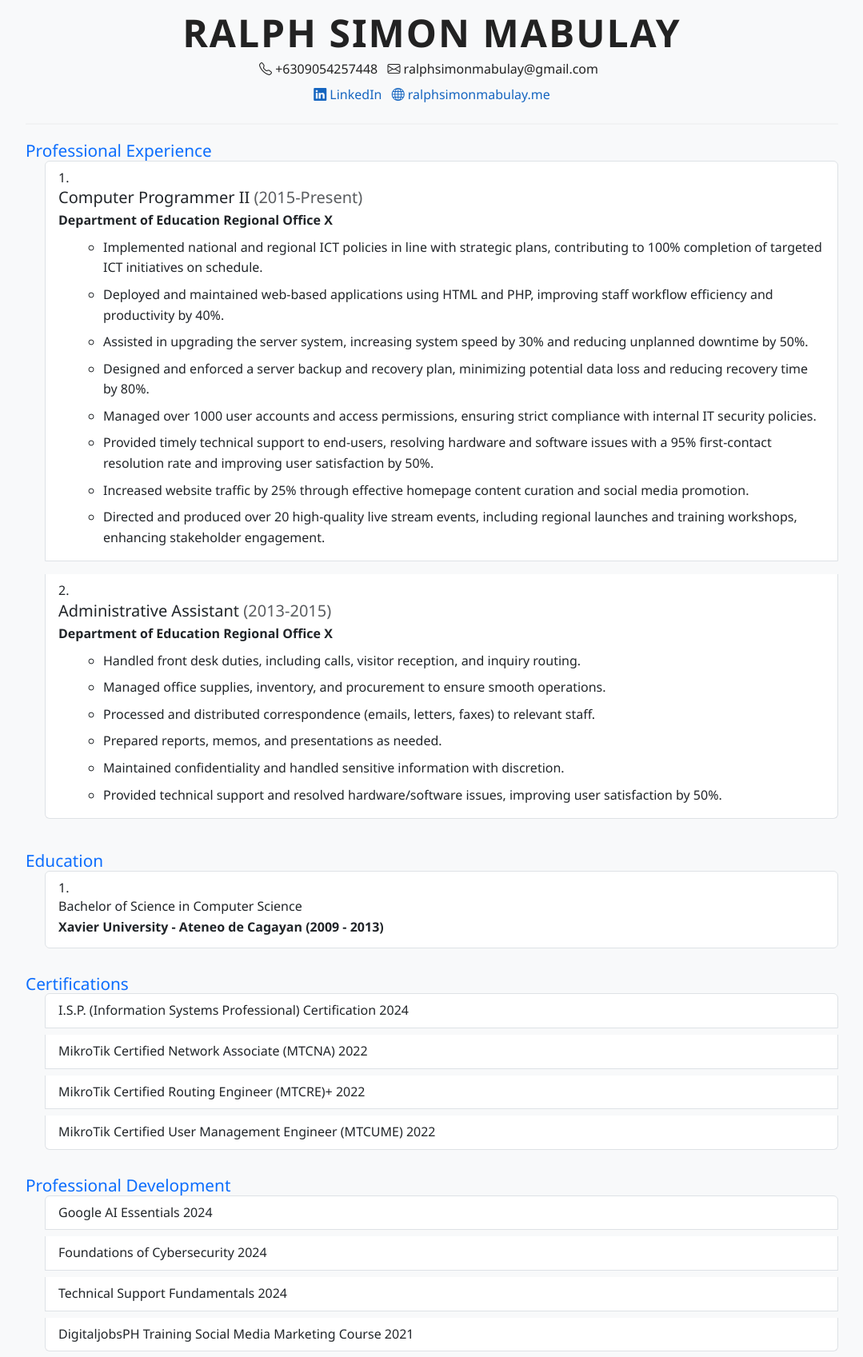
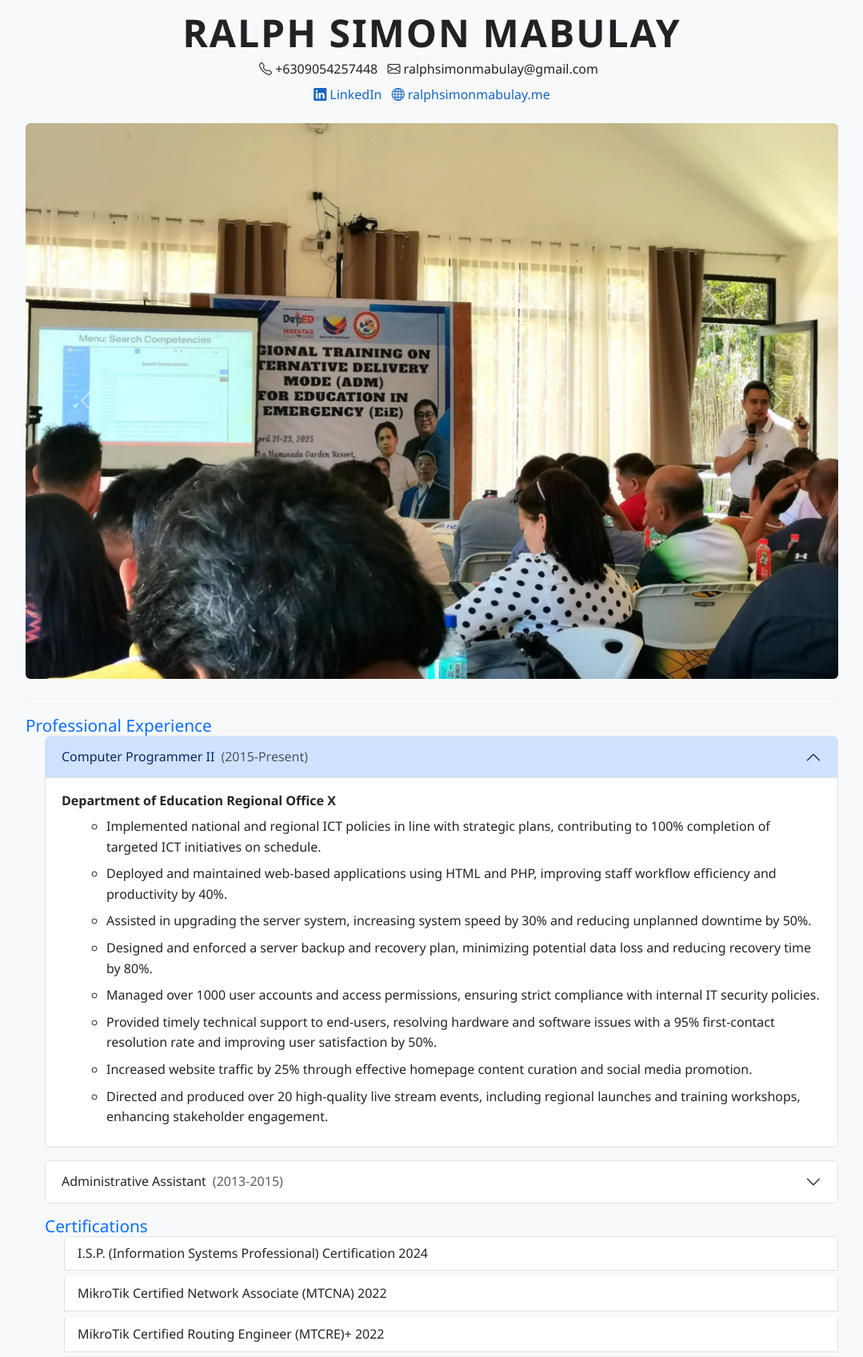
Before and after one commit to ChampRedRalph/ChampRedRalph.github.io, a PHP site: page / in a window 1280 px wide. Shown: the part 232-1929 px from the top of the page at 80% size, without its empty margins (100-1179 px from the left). Run offline with PHP 8.4, Linux system fonts and the light colour scheme.

Commit message:
Updated index
- boostrap carrousel and images

```diff
--- a/index.html
+++ b/index.html
@@ -57,13 +57,49 @@
                 </a>
             </div>
         </div>
+
+        <!-- Place the carousel here -->
+        <div id="profileCarousel" class="carousel slide mb-4" data-bs-ride="carousel">
+            <div class="carousel-inner">
+                <div class="carousel-item active">
+                    <img src="img/1.jpg" class="d-block w-100 rounded" alt="Sample 1">
+                </div>
+                <div class="carousel-item">
+                    <img src="img/2.jpg" class="d-block w-100 rounded" alt="Sample 2">
+                </div>
+                <div class="carousel-item">
+                    <img src="img/3.jpg" class="d-block w-100 rounded" alt="Sample 3">
+                </div>
+                <div class="carousel-item">
+                    <img src="img/4.jpg" class="d-block w-100 rounded" alt="Sample 3">
+                </div>
+                <div class="carousel-item">
+                    <img src="img/5.jpg" class="d-block w-100 rounded" alt="Sample 3">
+                </div>
+            </div>
+            <button class="carousel-control-prev" type="button" data-bs-target="#profileCarousel" data-bs-slide="prev">
+                <span class="carousel-control-prev-icon"></span>
+                <span class="visually-hidden">Previous</span>
+            </button>
+            <button class="carousel-control-next" type="button" data-bs-target="#profileCarousel" data-bs-slide="next">
+                <span class="carousel-control-next-icon"></span>
+                <span class="visually-hidden">Next</span>
+            </button>
+        </div>
         <hr>
 
         <section class="mb-4">
             <h2 class="text-primary">Professional Experience</h2>
             <ol class="list-group list-group-numbered">
-                <li class="list-group-item mb-3">
-                    <h3 class="h5 mb-1">Computer Programmer II <span class="text-muted">(2015-Present)</span></h3>
+                <div class="accordion mb-3" id="experienceAccordion">
+                    <div class="accordion-item">
+                        <h2 class="accordion-header" id="headingProgrammer">
+                            <button class="accordion-button" type="button" data-bs-toggle="collapse" data-bs-target="#collapseProgrammer" aria-expanded="true" aria-controls="collapseProgrammer">
+                                Computer Programmer II <span class="text-muted ms-2">(2015-Present)</span>
+                            </button>
+                        </h2>
+                        <div id="collapseProgrammer" class="accordion-collapse collapse show" aria-labelledby="headingProgrammer" data-bs-parent="#experienceAccordion">
+                            <div class="accordion-body">
                                 <div class="mb-2"><strong>Department of Education Regional Office X</strong></div>
                                 <ul>
                                     <li>Implemented national and regional ICT policies in line with strategic plans, contributing to 100% completion of targeted ICT initiatives on schedule.</li>
@@ -75,9 +111,19 @@
                                     <li>Increased website traffic by 25% through effective homepage content curation and social media promotion.</li>
                                     <li>Directed and produced over 20 high-quality live stream events, including regional launches and training workshops, enhancing stakeholder engagement.</li>
                                 </ul>
-                </li>
-                <li class="list-group-item mb-3">
-                    <h3 class="h5 mb-1">Administrative Assistant <span class="text-muted">(2013-2015)</span></h3>
+                            </div>
+                        </div>
+                    </div>
+                </div>
+                <div class="accordion mb-3" id="experienceAccordion2">
+                    <div class="accordion-item">
+                        <h2 class="accordion-header" id="headingAdminAssistant">
+                            <button class="accordion-button collapsed" type="button" data-bs-toggle="collapse" data-bs-target="#collapseAdminAssistant" aria-expanded="false" aria-controls="collapseAdminAssistant">
+                                Administrative Assistant <span class="text-muted ms-2">(2013-2015)</span>
+                            </button>
+                        </h2>
+                        <div id="collapseAdminAssistant" class="accordion-collapse collapse" aria-labelledby="headingAdminAssistant" data-bs-parent="#experienceAccordion2">
+                            <div class="accordion-body">
                                 <div class="mb-2"><strong>Department of Education Regional Office X</strong></div>
                                 <ul>
                                     <li>Handled front desk duties, including calls, visitor reception, and inquiry routing.</li>
@@ -87,20 +133,10 @@
                                     <li>Maintained confidentiality and handled sensitive information with discretion.</li>
                                     <li>Provided technical support and resolved hardware/software issues, improving user satisfaction by 50%.</li>
                                  </ul>
-                </li>
-            </ol>
-        </section>
-
-        <section class="mb-4">
-            <h2 class="text-primary">Education</h2>
-            <ol class="list-group list-group-numbered">
-                <li class="list-group-item">
-                    <h3 class="h6 mb-1">Bachelor of Science in Computer Science</h3>
-                    <div class="mb-1"><strong>Xavier University - Ateneo de Cagayan (2009 - 2013)</strong></div>
-                </li>
-            </ol>
-        </section>
-
+                            </div>
+                        </div>
+                    </div>
+                </div>
         <section class="mb-4">
             <h2 class="text-primary">Certifications</h2>
             <ul class="list-group">
@@ -125,8 +161,10 @@
             <h2 class="text-primary">Technical Skills</h2>
             <div class="row">
                 <div class="col-md-4 mb-3">
-                    <h3 class="h6">Proficient In / Experienced With:</h3>
-                    <ul>
+                    <div class="card h-100">
+                        <div class="card-body">
+                            <h3 class="h6 card-title">Proficient In / Experienced With:</h3>
+                            <ul class="mb-0">
                                 <li>Operating Systems: Windows 10/11</li>
                                 <li>Programming Languages: HTML, PHP, JavaScript</li>
                                 <li>Web Development: Apache, MySQL, XAMPP</li>
@@ -136,19 +174,29 @@
                                 <li>Tools & Platforms: Microsoft 365 Suite (Excel, Word, PowerPoint, Teams), Google Workspace</li>
                             </ul>
                         </div>
+                    </div>
+                </div>
                 <div class="col-md-4 mb-3">
-                    <h3 class="h6">Intermediate Knowledge Of:</h3>
-                    <ul>
+                    <div class="card h-100">
+                        <div class="card-body">
+                            <h3 class="h6 card-title">Intermediate Knowledge Of:</h3>
+                            <ul class="mb-0">
                                 <li>Cybersecurity Tools: Fortinet - Basic firewall configuration</li>
                                 <li>Web Framework: CodeIgniter, Laravel</li>
                             </ul>
                         </div>
+                    </div>
+                </div>
                 <div class="col-md-4 mb-3">
-                    <h3 class="h6">Familiar With:</h3>
-                    <ul>
+                    <div class="card h-100">
+                        <div class="card-body">
+                            <h3 class="h6 card-title">Familiar With:</h3>
+                            <ul class="mb-0">
                                 <li>Cloud Services: Google Cloud</li>
                                 <li>Programming Languages: Python, Django</li>
                             </ul>
+                        </div>
+                    </div>
                 </div>
             </div>
         </section>
--- a/style.css
+++ b/style.css
@@ -16,7 +16,7 @@ h1 {
     font-size: 3em;
     margin-bottom: 0.2em;
     letter-spacing: 2px;
-    color: #222;
+    /* color: #222; */
 }
 
 h2 {
```
Also changed, not shown: img/1.jpg (added), img/2.jpg (added), img/3.jpg (added), img/4.jpg (added), img/5.jpg (added). Lines whose indentation alone changed are shown as unchanged.
